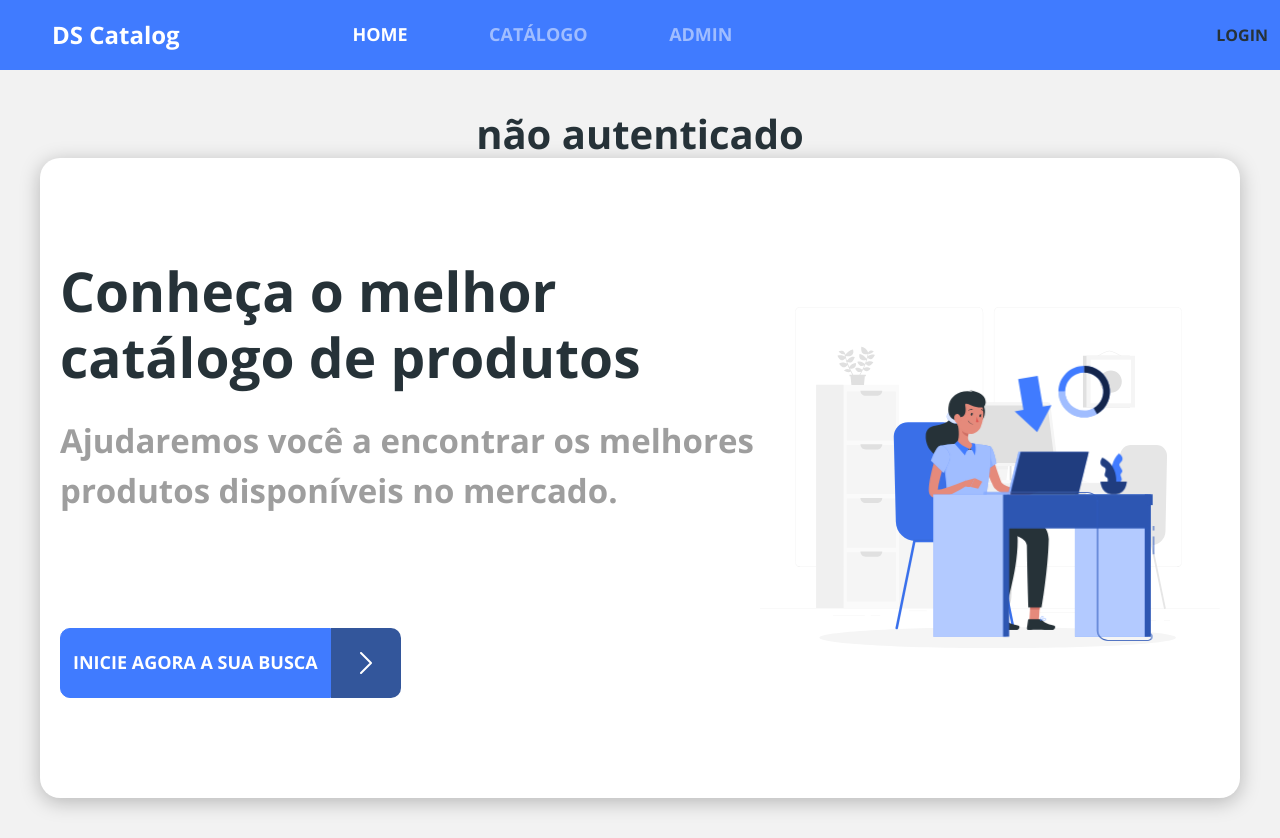
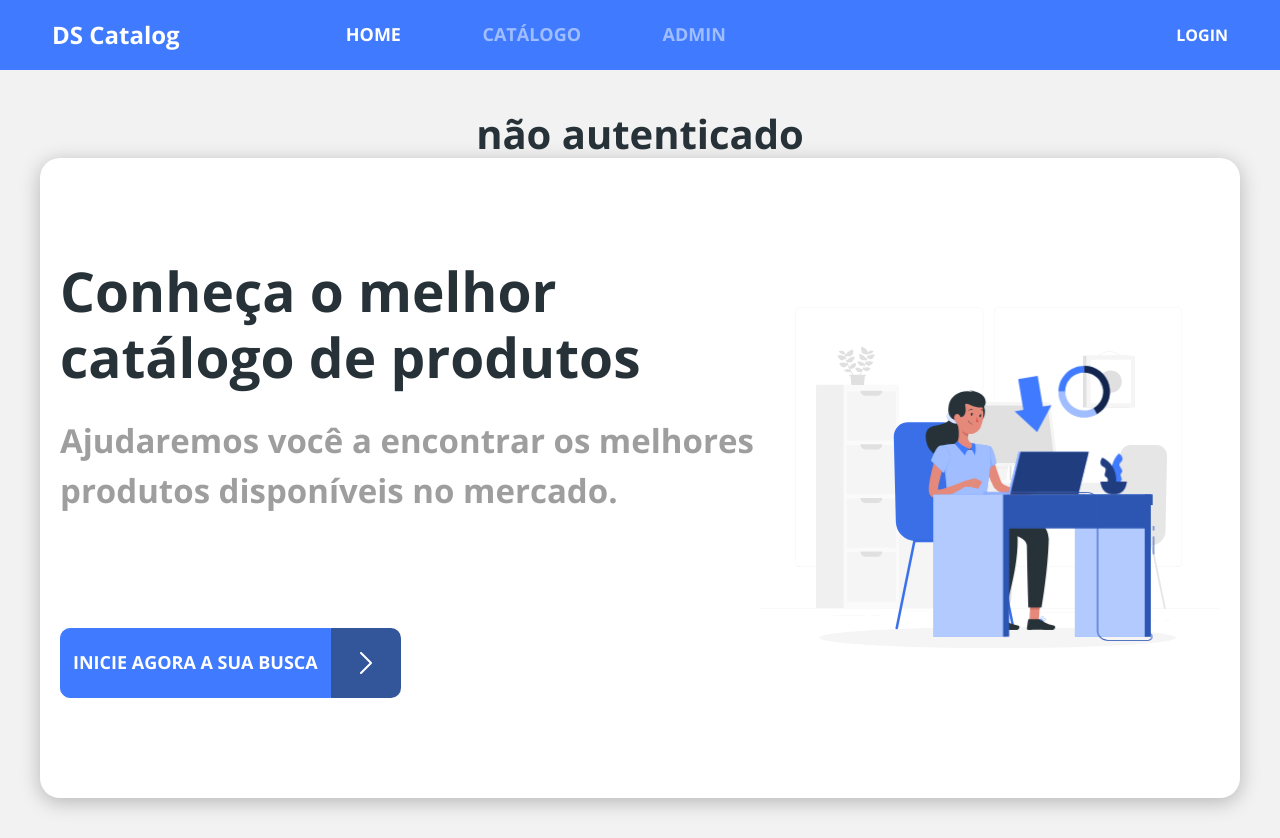
Before and after one commit to marcos-a-ribeiro/dscatalog-react, a React (Create React App) app in the folder frontweb/: page / in a window 1280 px wide. Built offline with nearby package versions, Linux system fonts and the light colour scheme; no server answers.

Commit message:
Login/logout styling

```diff
--- a/frontweb/src/components/Navbar/index.tsx
+++ b/frontweb/src/components/Navbar/index.tsx
@@ -73,10 +73,10 @@
           </ul>
         </div>
 
-        <div>
+        <div className='nav-login-logout'>
           {authData.authenticated ? (
             <>
-              <span>{authData.tokenData?.user_name}</span>
+              <span className='nav-user-name'>{authData.tokenData?.user_name}</span>
               <a href="#logout" onClick={handleLogoutClick}>
                 LOGOUT
               </a>
--- a/frontweb/src/components/Navbar/styles.css
+++ b/frontweb/src/components/Navbar/styles.css
@@ -3,7 +3,8 @@
   min-height: 70px;
 }
 
-.nav-logo-text, .nav-logo-text {
+.nav-logo-text,
+.nav-logo-text {
   color: #fff;
 }
 
@@ -26,3 +27,30 @@
   color: #fff;
   font-weight: 700; /*bold*/
 }
+
+.nav-login-logout {
+  display: none;
+}
+
+.nav-user-name {
+  display: none;
+}
+
+@media (min-width: 768px) {
+  .nav-login-logout {
+    display: unset;
+    color: #fff;
+    margin-right: 15px;
+  }
+}
+
+@media (min-width: 992px) {
+  .nav-login-logout {
+    margin-right: 40px;
+  }
+  .nav-user-name {
+    display: unset;
+    font-weight: unset;
+    margin-right: 20px;
+  }
+}
```
Lines whose indentation alone changed are shown as unchanged.
